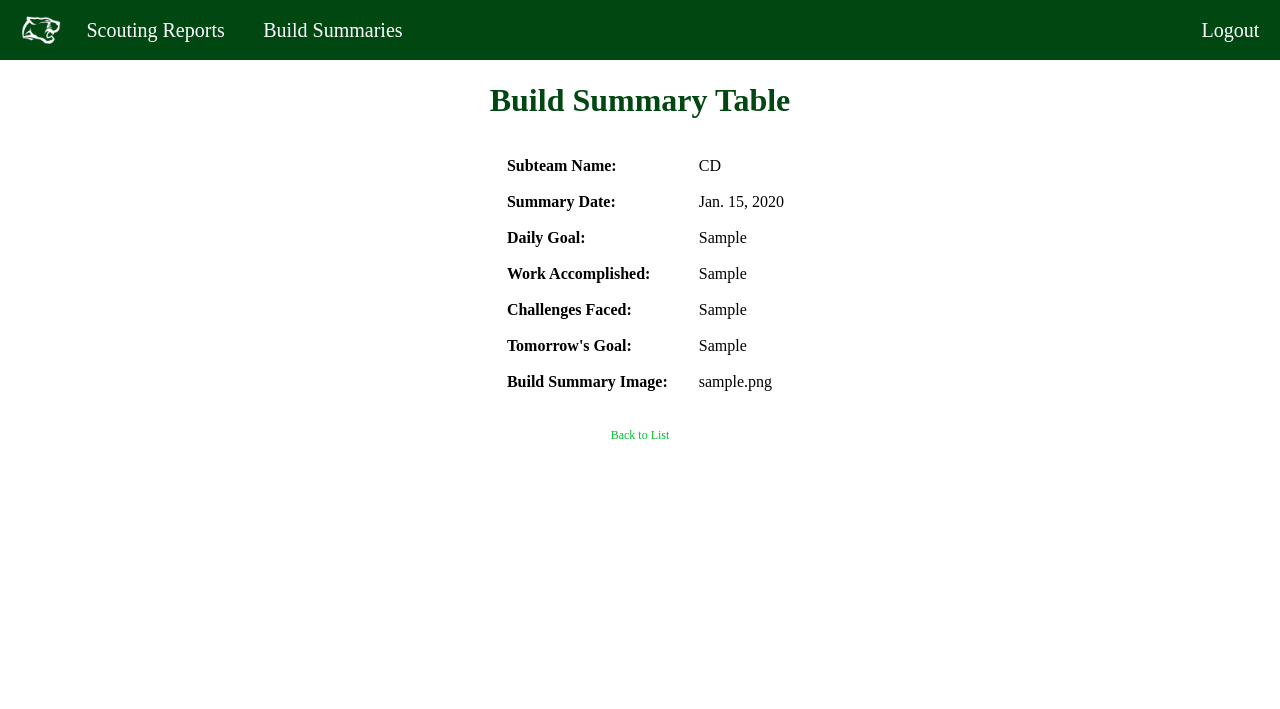
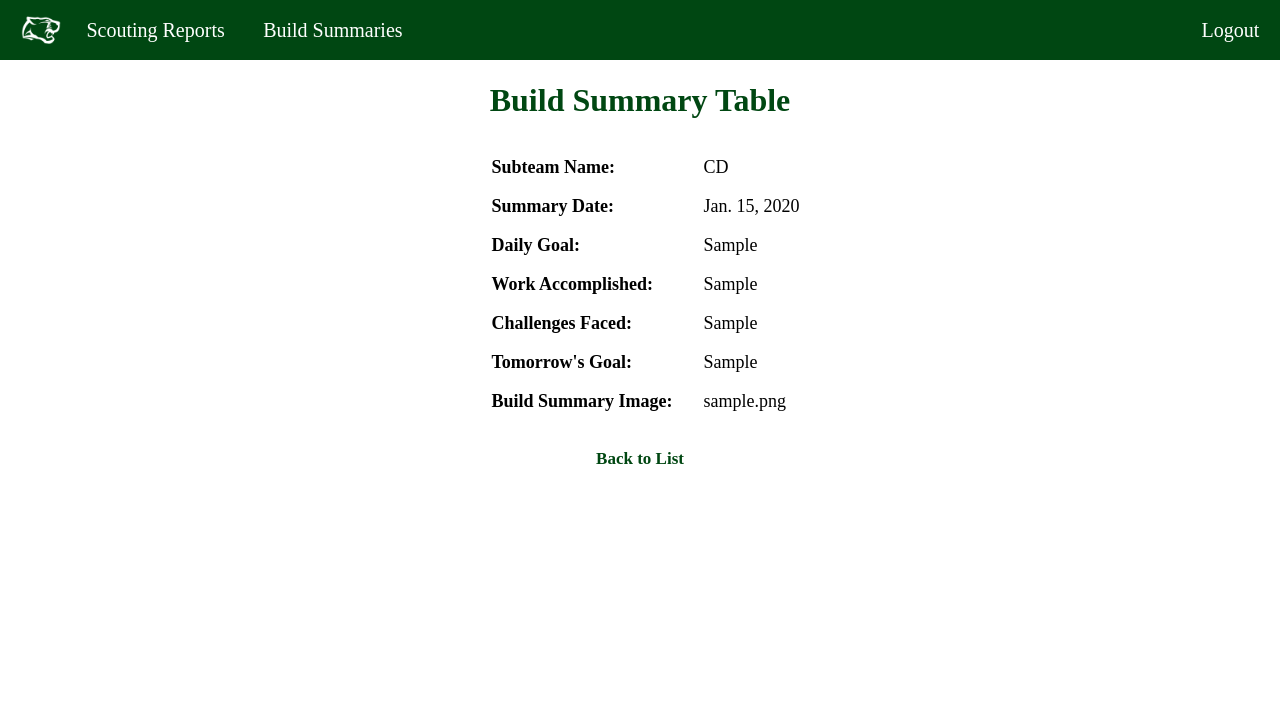
Before and after one commit to JAWD-001/GH_robotics_app, a Django app: page /builds/summary_detail/1 in a window 1280 px wide. Shown: the top 709 px of the page. Run offline with Django 4.2, Linux system fonts and the light colour scheme; a user stored in the database is signed in; tables that the repository leaves empty hold one stand-in row (values such as "Sample post"); some libraries are stand-ins or nearby versions.

Commit message:
changed styles for tables

```diff
--- a/robotics_app/login_app/static/login_app/custom.css
+++ b/robotics_app/login_app/static/login_app/custom.css
@@ -408,6 +408,7 @@ table {
 
 th, td {
   padding-right: 30px;
+  font-size: 18px;
 }
 
 .back-to-list-link {
@@ -416,5 +417,7 @@ th, td {
 }
 
 .back-to-list-link a {
-  color: #00bc2f;
+  color: #004712;
+  font-weight: bold;
+  font-size: 17px;
 }
```
